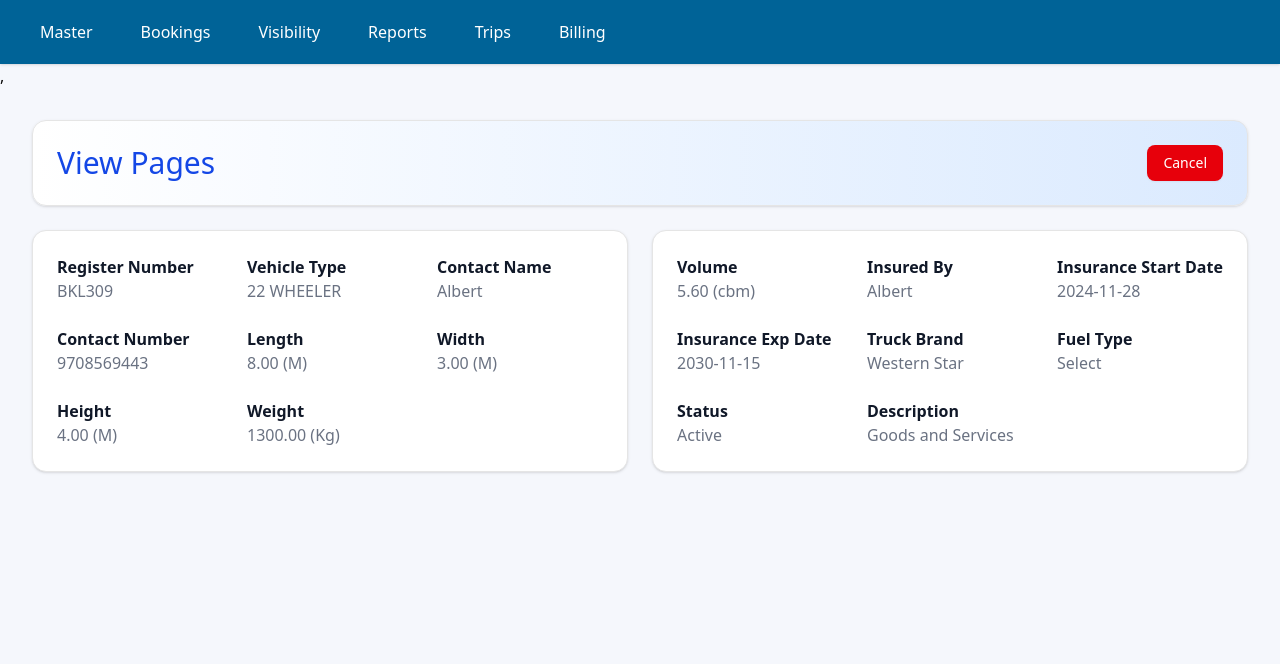
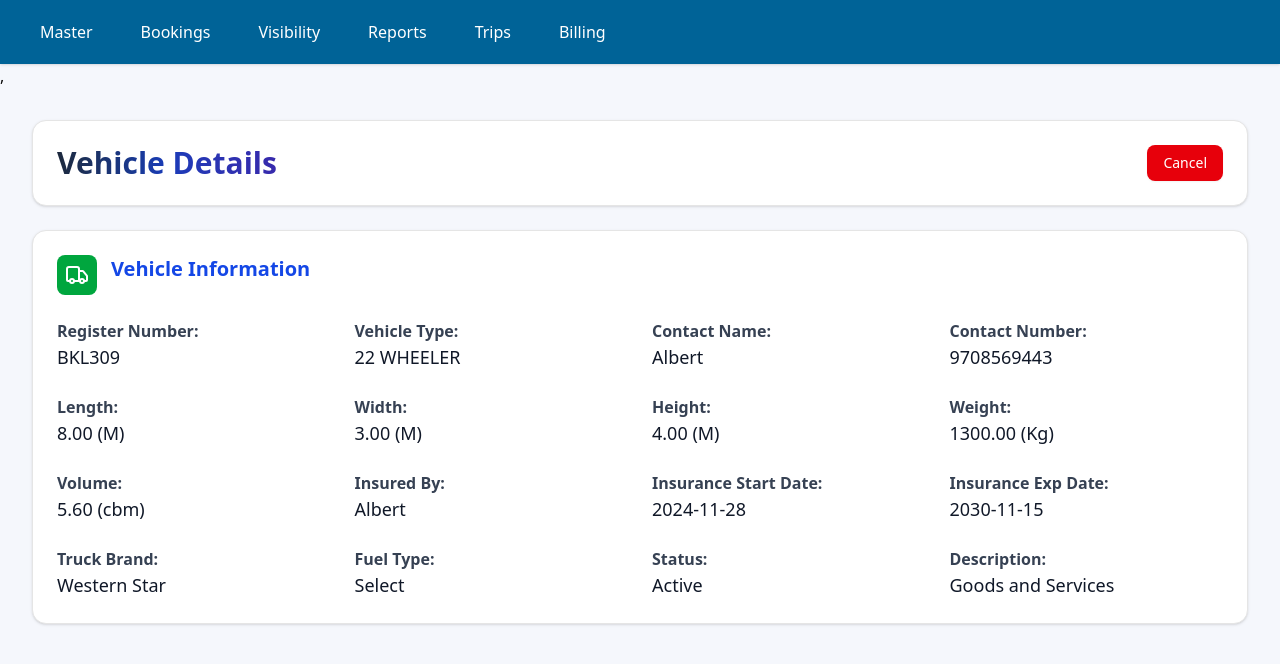
Before and after one commit to rohit24-creator/devdemo_sharedrepo, a Next.js app: page /view in a window 1280 px wide. Shown: the top 664 px of the page. Built offline with nearby package versions, Linux system fonts and the light colour scheme.

Commit message:
update View page with new card layout, icons, and improved design

```diff
--- a/app/view/page.js
+++ b/app/view/page.js
@@ -2,6 +2,7 @@
 
 import { Button } from "@/components/ui/button";
 import { Card, CardContent, CardHeader, CardTitle } from "@/components/ui/card";
+import { Truck } from "lucide-react";
 
 export default function Viewpages() {
   const data = [
@@ -23,55 +24,44 @@ export default function Viewpages() {
     { label: "Description", value: "Goods and Services" },
   ];
 
-
-  const midIndex = Math.ceil(data.length / 2);
-  const firstcard = data.slice(0, midIndex);
-  const secondcard = data.slice(midIndex);
-
   return (
     <div className="min-h-screen bg-slate-150 p-8 space-y-6">
 
-      <Card className="bg-gradient-to-r from-white to-blue-100">
+      <Card>
         <CardHeader className="flex items-center justify-between">
-          <CardTitle className="text-3xl font-medium text-blue-700">
-            View Pages
+          <CardTitle className="text-3xl font-semibold bg-gradient-to-r from-slate-800 via-blue-800 to-indigo-800 bg-clip-text text-transparent">
+            Vehicle Details
           </CardTitle>
           <Button variant="destructive">Cancel</Button>
         </CardHeader>
       </Card>
 
-      <div className="grid grid-cols-1 md:grid-cols-2 gap-6">
-        <Card>
-          <CardContent>
-            <div className="grid grid-cols-1 sm:grid-cols-2 md:grid-cols-3 gap-6">
+      <Card>
+        <CardHeader className="flex itme-center space-x-2">
+          <div className="bg-green-600 rounded-md p-2">
+            <Truck className="text-white" />
+          </div>
+          <CardTitle className="text-xl font-semibold text-blue-700">
+            Vehicle Information
+          </CardTitle>
+        </CardHeader>
 
-              {firstcard.map((item, index) => (
-                <div key={index} className="flex flex-col">
-                  <span className="font-semibold text-gray-900">{item.label}</span>
-                  <span className="font-medium text-gray-500">{item.value}</span>
-                </div>
-              ))}
-            </div>
-          </CardContent>
-        </Card>
-
-
-        <Card>
-          <CardContent>
-            <div className="grid grid-cols-1 sm:grid-cols-2 md:grid-cols-3 gap-6">
-
-              {secondcard.map((item, index) => (
-                <div key={index} className="flex flex-col">
-                  <span className="font-semibold text-gray-900">{item.label}</span>
-                  <span className="font-medium text-gray-500">{item.value}</span>
-                </div>
-              ))}
-            </div>
-          </CardContent>
-        </Card>
-      </div>
-    </div>
+        <CardContent>
+          <div className="grid grid-cols-1 sm:grid-cols-3 md:grid-cols-4 gap-6">
+            {data.map((item, index) => (
+              <div key={index} className="flex flex-col">
+                < span className="text-base font-semibold text-gray-700" >
+                  {item.label}:
+                </span>
+                <span className="text-lg font-medium text-gray-900">
+                  {item.value}
+                </span>
+              </div>
+            ))}
+          </div>
+        </CardContent >
+      </Card >
+    </div >
   );
-
 }
 //
```
